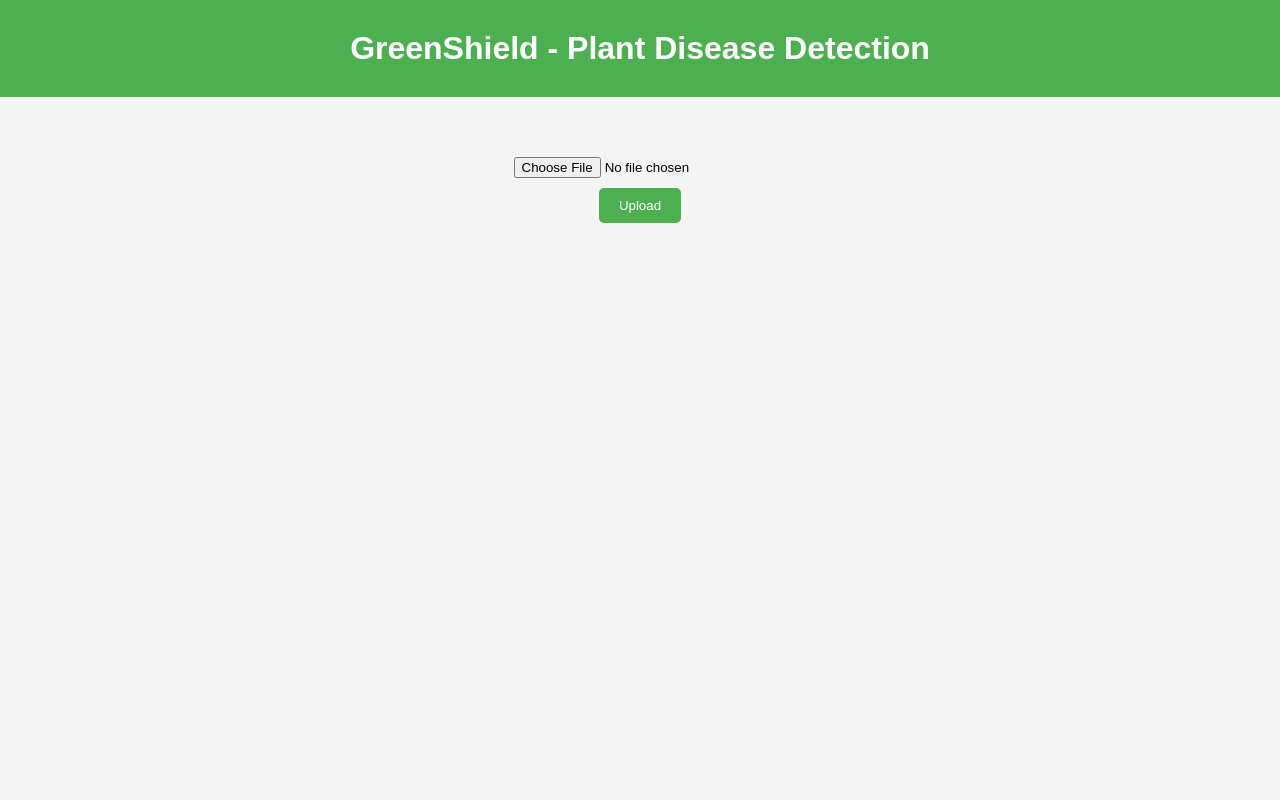
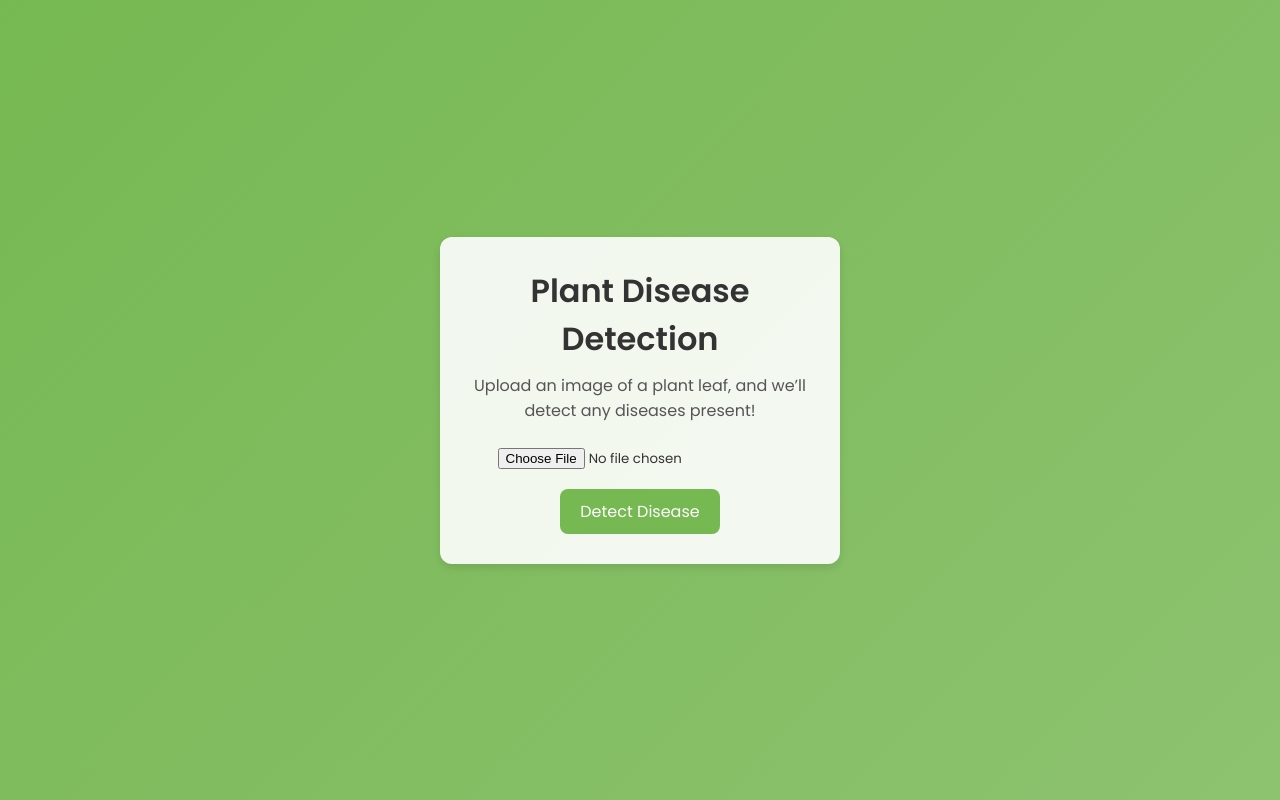
Before and after one commit to Raaz-009/plant_care, a Flask app: page / in a window 1280 px wide. Run offline with Flask 3, Linux system fonts and the light colour scheme.

Commit message:
integrated AI

```diff
--- a/app.py
+++ b/app.py
@@ -1,43 +1,62 @@
-from flask import Flask, request, render_template, redirect, url_for
+from flask import Flask, render_template, request, redirect, url_for
+from PIL import Image
 from ultralytics import YOLO
-from PIL import Image
-import torch
+from langchain_groq import ChatGroq
 
-# Load the trained model
+# Initialize Flask app
+app = Flask(__name__)
+
+# Load the YOLOv8 model
 model = YOLO('best(1).pt')
 
-app = Flask(__name__)
+# Initialize ChatGroq LLM
+llm = ChatGroq(
+    model="llama-3.1-70b-versatile",
+    temperature=0,
+    groq_api_key='GROQ_API_KEY',  # Replace with your API key
+    max_tokens=200,
+    timeout=10,
+    max_retries=2
+)
 
-@app.route('/', methods=['GET', 'POST'])
+# Home route
+@app.route("/", methods=["GET", "POST"])
 def index():
-    if request.method == 'POST':
-        # Get the uploaded image
-        image = request.files['image']
-        img_path = f"./static/uploads/{image.filename}"
-        image.save(img_path)
+    if request.method == "POST":
+        if "file" not in request.files:
+            return "No file part"
+        file = request.files["file"]
+        if file.filename == "":
+            return "No selected file"
 
-        # Perform inference
-        results = model(img_path)
+        image = Image.open(file)
+        results = model(image)
 
-        # Access the first result from the list
-        result = results[0]
+        # Extract detected disease names
+        detected_classes = [int(box.cls.item()) for box in results[0].boxes]
+        if detected_classes:
+            disease_name = results[0].names.get(detected_classes[0], "Unknown Disease")
 
-        # Draw bounding boxes and labels
-        annotated_img = result.plot()  # `plot()` returns the annotated image as a numpy array
+            # Query the LLM with the detected disease name
+            prompt = f"Explain the plant disease '{disease_name}' and provide potential cures."
+            response = llm.invoke(prompt)
+            disease_info = response.content
 
-        # Save the annotated image
-        output_path = f"./static/uploads/annotated_{image.filename}"
-        Image.fromarray(annotated_img).save(output_path)
+            # Save the result image with bounding boxes
+            results[0].save("static/result.jpg")
 
-        # Redirect to the result page with the annotated image
-        return redirect(url_for('result', img=output_path))
+            return redirect(url_for("result", info=disease_info))
+        else:
+            return render_template("result.html", info="No disease detected in the uploaded image.")
 
-    return render_template('index.html')
+    return render_template("index.html")
 
-@app.route('/result')
+
+# Result route
+@app.route("/result")
 def result():
-    img_path = request.args.get('img')
-    return render_template('result.html', img_path=img_path)
+    info = request.args.get("info", "No information available.")
+    return render_template("result.html", info=info)
 
-if __name__ == '__main__':
+if __name__ == "__main__":
     app.run(debug=True)
--- a/static/styles.css
+++ b/static/styles.css
@@ -1,69 +1,68 @@
-/* styles.css */
-body {
-    font-family: Arial, sans-serif;
+/* Apply global styling */
+* {
     margin: 0;
     padding: 0;
-    background-color: #f4f4f4;
+    box-sizing: border-box;
+    font-family: 'Poppins', sans-serif;
+    color: #333;
 }
 
-header {
-    background-color: #4CAF50;
-    color: white;
-    text-align: center;
-    padding: 10px 0;
+/* Center content on the page */
+body {
+    display: flex;
+    justify-content: center;
+    align-items: center;
+    min-height: 100vh;
+    background: linear-gradient(135deg, #76b852, #8DC26F);
 }
 
-h1 {
-    margin: 20px 0;
+/* Container for the form */
+.container {
+    text-align: center;
+    background-color: rgba(255, 255, 255, 0.9);
+    padding: 30px;
+    border-radius: 12px;
+    box-shadow: 0 4px 8px rgba(0, 0, 0, 0.1);
+    width: 400px;
 }
 
-form {
-    display: flex;
-    flex-direction: column;
-    align-items: center;
-    margin-top: 50px;
+/* Styling for the header */
+.container h1 {
+    margin-bottom: 10px;
+    font-size: 2rem;
+    font-weight: 600;
 }
 
-input[type="file"] {
-    margin: 10px 0;
+/* Description under the header */
+.container p {
+    margin-bottom: 20px;
+    font-size: 1rem;
+    color: #555;
 }
 
+/* Input file styling */
+input[type="file"] {
+    margin-bottom: 15px;
+    display: block;
+    margin-left: auto;
+    margin-right: auto;
+    cursor: pointer;
+    padding: 5px;
+}
+
+/* Button styling */
 button {
-    background-color: #4CAF50;
+    background-color: #76b852;
     color: white;
     border: none;
     padding: 10px 20px;
+    border-radius: 8px;
     cursor: pointer;
-    border-radius: 5px;
+    font-size: 1rem;
+    transition: background-color 0.3s ease;
 }
 
+/* Button hover effect */
 button:hover {
-    background-color: #45a049;
+    background-color: #5a9a42;
 }
-
-.container {
-    display: flex;
-    justify-content: center;
-    margin-top: 30px;
-}
-
-.image-container img {
-    max-width: 100%;
-    height: auto;
-    border: 2px solid #ddd;
-    border-radius: 5px;
-    margin-top: 20px;
-}
-
-a {
-    display: block;
-    text-align: center;
-    margin: 20px 0;
-    text-decoration: none;
-    color: #4CAF50;
-    font-weight: bold;
-}
-
-a:hover {
-    text-decoration: underline;
-}
--- a/templates/index.html
+++ b/templates/index.html
@@ -3,16 +3,18 @@
 <head>
     <meta charset="UTF-8">
     <meta name="viewport" content="width=device-width, initial-scale=1.0">
-    <title>Upload Image</title>
-    <link rel="stylesheet" href="{{ url_for('static', filename='styles.css') }}">
+    <title>Plant Disease Detection</title>
+    <link rel="stylesheet" href="/static/styles.css">
+    <link href="https://fonts.googleapis.com/css2?family=Poppins:wght@300;400;600&display=swap" rel="stylesheet">
 </head>
 <body>
-    <header>
-        <h1>GreenShield - Plant Disease Detection</h1>
-    </header>
-    <form action="/" method="POST" enctype="multipart/form-data">
-        <input type="file" name="image" required>
-        <button type="submit">Upload</button>
-    </form>
+    <div class="container">
+        <h1>Plant Disease Detection</h1>
+        <p>Upload an image of a plant leaf, and we’ll detect any diseases present!</p>
+        <form action="/" method="POST" enctype="multipart/form-data">
+            <input type="file" name="file" required>
+            <button type="submit">Detect Disease</button>
+        </form>
+    </div>
 </body>
 </html>
```
Also changed, not shown: static/result.css (added, +76 -0 lines), templates/result.html (+8 -7 lines), static/annotated_pd8.jpg (deleted), static/result.jpg (added), static/uploads/pd7.jpg (added), 1 other file.
